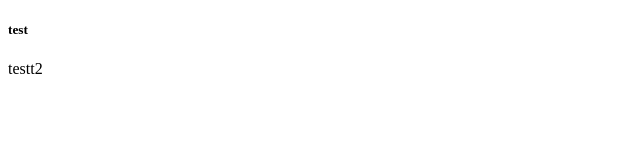
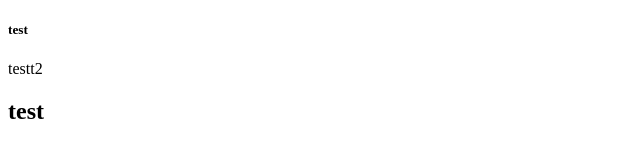
Before and after one commit to lienchikhang/demoGit, a plain HTML site: page index.html in a window 1280 px wide. Shown: the full height of the page, 0-640 px from the left. Drawn offline with Linux system fonts and the light colour scheme.

Commit message:
create body

```diff
--- a/index.html
+++ b/index.html
@@ -14,6 +14,10 @@
         <h5>test</h5>
         <p>testt2</p>
     </header>
+
+    <section class="body">
+        <h1>test</h1>
+    </section>
 </body>
 
 </html>
```
